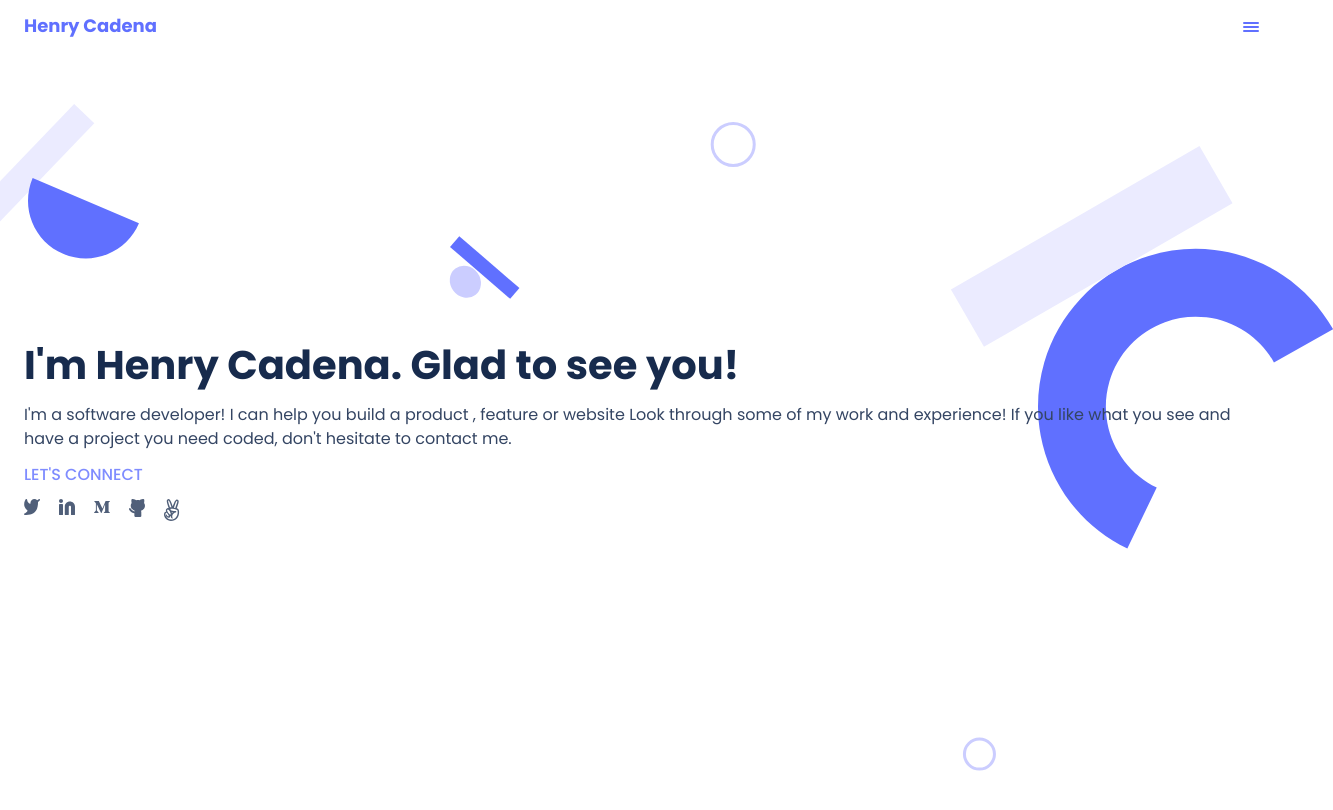
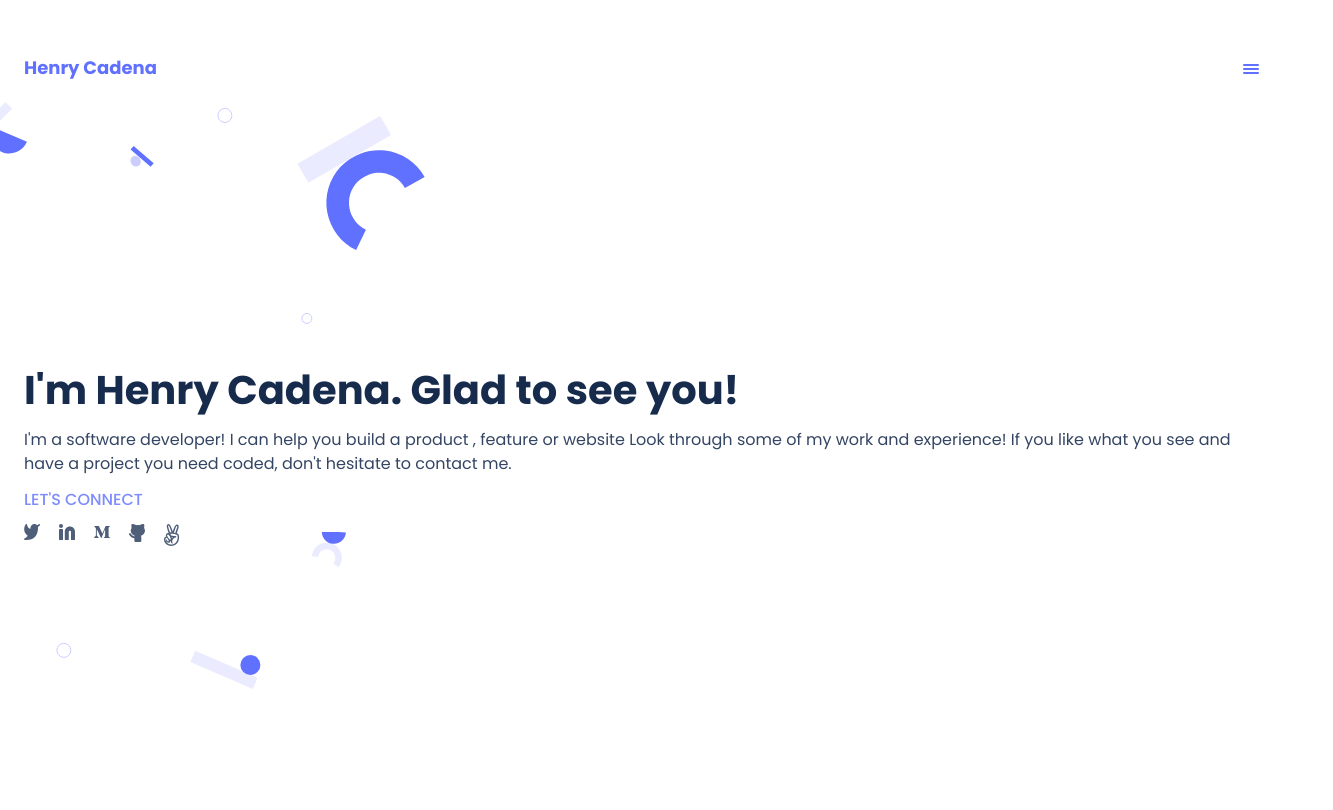
Before and after one commit to henrycadenaec/PortfolioMobileFirst, a website: page index.html in a window 1280 px wide. Shown: the top 810 px of the page, 1333 px wide, since content can reach past the window. Drawn offline with Linux system fonts and the light colour scheme.

Commit message:
Update background-image and Change h3 in header

```diff
--- a/index.html
+++ b/index.html
@@ -15,8 +15,10 @@
 </head>
 <body>
     <header class="container-header">
-      <a href="#">
-        <h3 class="logo">Henry Cadena</h3>
+      <a class="logo" href="#">
+        <b>
+          Henry Cadena
+        </b>
       </a>
       <nav class="container-burger">
         <label class="burger1"></label>
@@ -25,7 +27,7 @@
       </nav>
     </header>
     <main class="container-main">
-      <img class="hero-image" src="assets/background-mobile-version.svg" alt="background">
+      <!-- <img class="hero-image" src="assets/background-mobile-version.svg" alt="background"> -->
       <div>
         <h1>I'm Henry Cadena. Glad to see you!</h1>
         <p>
--- a/style.css
+++ b/style.css
@@ -80,41 +80,38 @@ header {
   display: flex;
   flex-direction: row;
   justify-content: space-between;
-  padding-top: 1rem;
-  padding-bottom: 1rem;
+  padding-top: 3.625rem;
+  padding-bottom: 1.5rem;
 }
 
-.logo {
+header a {
   font-family: "Poppins", sans-serif;
-  font-style: 700;
   font-size: 18px;
   line-height: 20px;
   color: #6070ff;
-}
-
-header a {
   text-decoration: none;
 }
 
 /* main */
 
 main {
-  margin-left: 24px;
-  margin-right: 24px;
   display: flex;
   flex-direction: column;
   justify-content: center;
-  align-items: center;
   align-items: flex-start;
   flex-grow: 1;
 }
 
-.hero-image {
-  position: absolute;
-  top: 104px;
-  left: -34px;
-  right: -53px;
-  z-index: -1;
+main div {
+  margin-left: 24px;
+  margin-right: 24px;
+}
+
+.container-main {
+  background-image: url(assets/background-mobile-version.svg);
+  background-position: -34px 0%;
+  background-size: 462px 587.15px;
+  background-repeat: no-repeat;
 }
 
 h1 {
@@ -168,12 +165,4 @@ p {
     padding-top: 3.625rem;
     padding-bottom: 1.5rem;
   }
-
-  .hero-image {
-    position: absolute;
-    top: 104px;
-    left: -34px;
-    right: -53px;
-    z-index: -1;
-  }
 }
```
